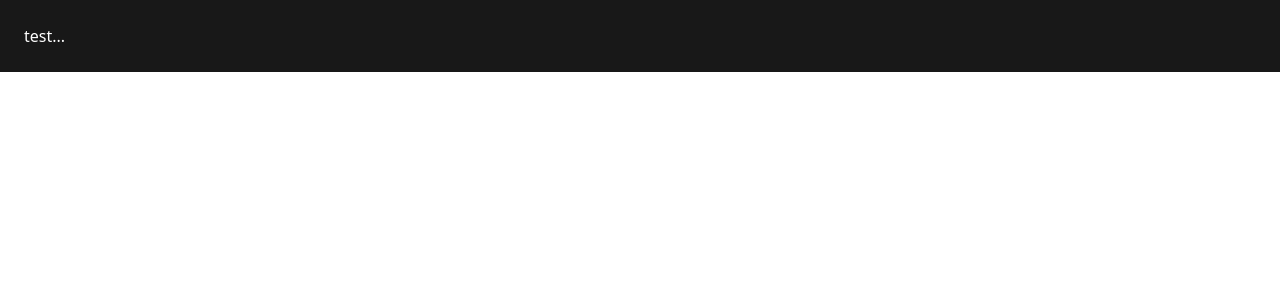
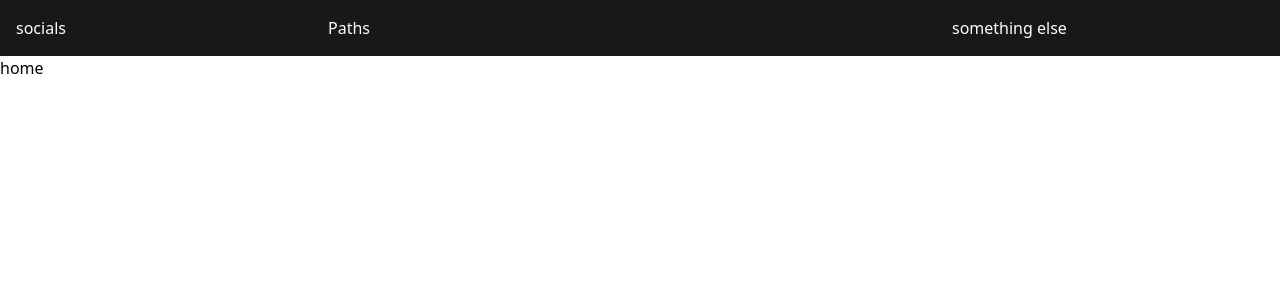
Before and after one commit to orcanicman/DG3-Project, a React (Create React App) app in the folder client/: page / in a window 1280 px wide. Shown: the top 300 px of the page. Built offline with nearby package versions, Linux system fonts and the light colour scheme.

Commit message:
react router

```diff
--- a/client/package.json
+++ b/client/package.json
@@ -11,8 +11,11 @@
     "@types/node": "^12.20.25",
     "@types/react": "^17.0.22",
     "@types/react-dom": "^17.0.9",
+    "@types/react-router-dom": "^5.1.9",
+    "axios": "^0.21.4",
     "react": "^17.0.2",
     "react-dom": "^17.0.2",
+    "react-router-dom": "^5.3.0",
     "react-scripts": "4.0.3",
     "typescript": "^4.4.3",
     "web-vitals": "^1.1.2"
--- a/client/src/App.tsx
+++ b/client/src/App.tsx
@@ -1,7 +1,31 @@
-import React from "react";
+import React, { useState } from "react";
+import { TopBar } from "./components/TopBar";
+import { BrowserRouter as Router, Switch, Route } from "react-router-dom";
+import { Home } from "./pages/Home";
 
 function App() {
-  return <div className="p-6 bg-black text-white">test...</div>;
+  const [loading, isLoading] = useState(true);
+
+  useState(() => {
+    isLoading(false);
+  });
+
+  return (
+    <Router>
+      <TopBar />
+      <Switch>
+        <Route exact path="/">
+          <Home />
+        </Route>
+        <Route exact path="/login">
+          {/* <Login /> */}
+        </Route>
+        <Route exact path="/register">
+          {/* <Register /> */}
+        </Route>
+      </Switch>
+    </Router>
+  );
 }
 
 export default App;
--- /dev/null
+++ b/client/src/components/TopBar.tsx
@@ -0,0 +1,13 @@
+import React from "react";
+
+interface TopBarProps {}
+
+export const TopBar: React.FC<TopBarProps> = () => {
+  return (
+    <header className="flex bg-black text-white p-4">
+      <div className="w-1/4">socials</div>
+      <div className="w-2/4">Paths</div>
+      <div className="w-1/4">something else</div>
+    </header>
+  );
+};
--- /dev/null
+++ b/client/src/pages/Home.tsx
@@ -0,0 +1,7 @@
+import React from "react";
+
+interface HomeProps {}
+
+export const Home: React.FC<HomeProps> = () => {
+  return <div>home</div>;
+};
```
Also changed, not shown: 1 other file (tests, documents, lock files or other folders).
